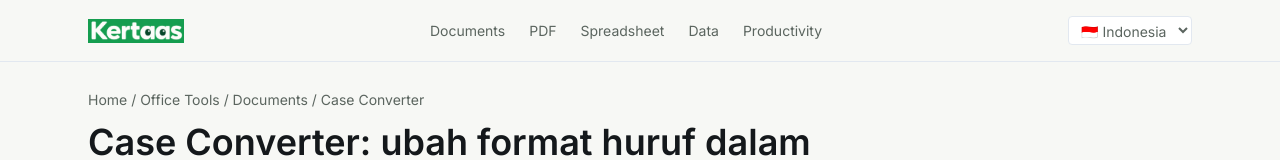
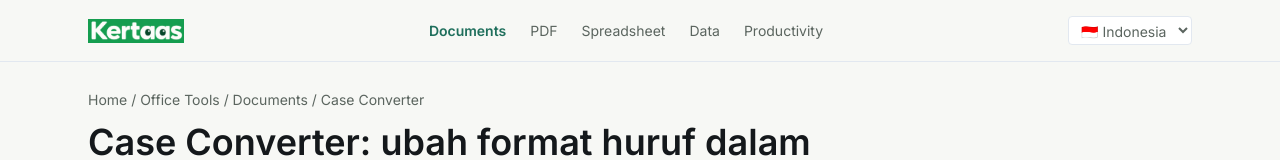
Before and after one commit to adiartawibawa/kertas, a Nuxt app: page /office-tools/documents/case-converter in a window 1280 px wide. Shown: the top 160 px of the page. Built offline with nearby package versions, Linux system fonts and the light colour scheme.

Commit message:
feat: enhance navigation with active section highlighting and improve code structure

```diff
--- a/app/layouts/default.vue
+++ b/app/layouts/default.vue
@@ -1,7 +1,10 @@
 <script setup lang="ts">
-const { t, locale, locales, setLocale } = useI18n()
+const { t, locale, locales, setLocale } = useI18n();
 
-const i18nHead = useLocaleHead({ seo: true })
+const i18nHead = useLocaleHead({ seo: true });
+
+const route = useRoute();
+const localePath = useLocalePath();
 
 const currentYear = new Date().getFullYear();
 
@@ -27,6 +30,15 @@ function getFlagEmoji(countryCode: string) {
   }
   return codeMap[countryCode] || '🌐'
 }
+
+// Mengecek apakah halaman saat ini termasuk dalam section tertentu
+function isActiveSection(path: string): boolean {
+
+  const localizedPath = localePath(path);
+
+  return (route.path === localizedPath || route.path.startsWith(`${localizedPath}/`));
+}
+
 </script>
 
 <template>
@@ -38,24 +50,33 @@ function getFlagEmoji(countryCode: string) {
         </NuxtLinkLocale>
 
         <nav class="hidden gap-6 text-sm text-ink-soft sm:flex">
-          <NuxtLinkLocale to="/office-tools/documents"
-            class="hover:text-accent [&.router-link-active]:font-semibold [&.router-link-active]:text-accent">
+          <NuxtLinkLocale to="/office-tools/documents" :class="{
+            'font-semibold text-accent': isActiveSection('/office-tools/documents')
+          }" class="hover:text-accent">
             {{ t('nav.documents') }}
           </NuxtLinkLocale>
-          <NuxtLinkLocale to="/office-tools/pdf"
-            class="hover:text-accent [&.router-link-active]:font-semibold [&.router-link-active]:text-accent">
+
+          <NuxtLinkLocale to="/office-tools/pdf" :class="{
+            'font-semibold text-accent': isActiveSection('/office-tools/pdf')
+          }" class="hover:text-accent">
             {{ t('nav.pdf') }}
           </NuxtLinkLocale>
-          <NuxtLinkLocale to="/office-tools/spreadsheet"
-            class="hover:text-accent [&.router-link-active]:font-semibold [&.router-link-active]:text-accent">
+
+          <NuxtLinkLocale to="/office-tools/spreadsheet" :class="{
+            'font-semibold text-accent': isActiveSection('/office-tools/spreadsheet')
+          }" class="hover:text-accent">
             {{ t('nav.spreadsheet') }}
           </NuxtLinkLocale>
-          <NuxtLinkLocale to="/office-tools/data"
-            class="hover:text-accent [&.router-link-active]:font-semibold [&.router-link-active]:text-accent">
+
+          <NuxtLinkLocale to="/office-tools/data" :class="{
+            'font-semibold text-accent': isActiveSection('/office-tools/data')
+          }" class="hover:text-accent">
             {{ t('nav.data') }}
           </NuxtLinkLocale>
-          <NuxtLinkLocale to="/office-tools/productivity"
-            class="hover:text-accent [&.router-link-active]:font-semibold [&.router-link-active]:text-accent">
+
+          <NuxtLinkLocale to="/office-tools/productivity" :class="{
+            'font-semibold text-accent': isActiveSection('/office-tools/productivity')
+          }" class="hover:text-accent">
             {{ t('nav.productivity') }}
           </NuxtLinkLocale>
         </nav>
```
